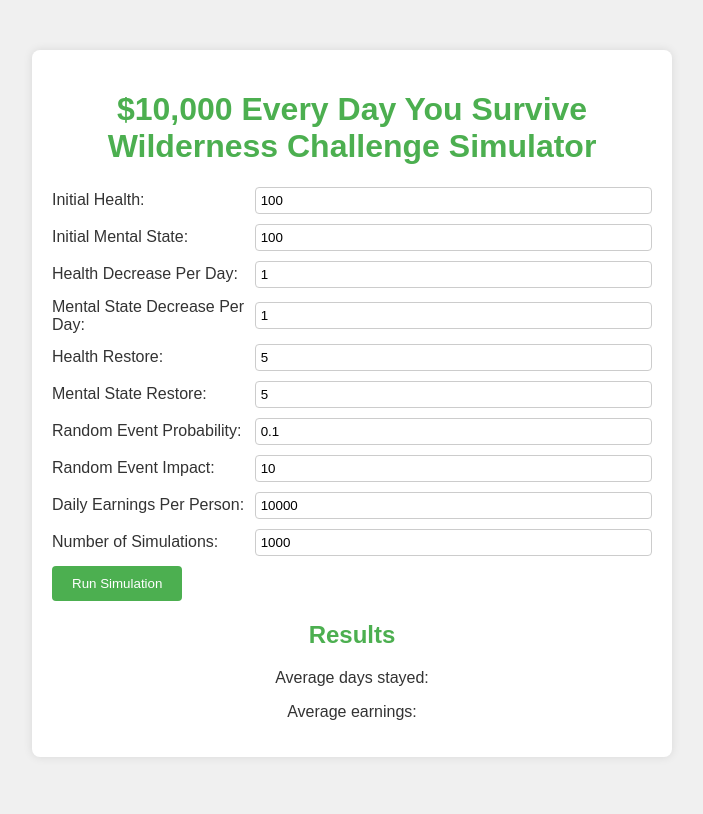
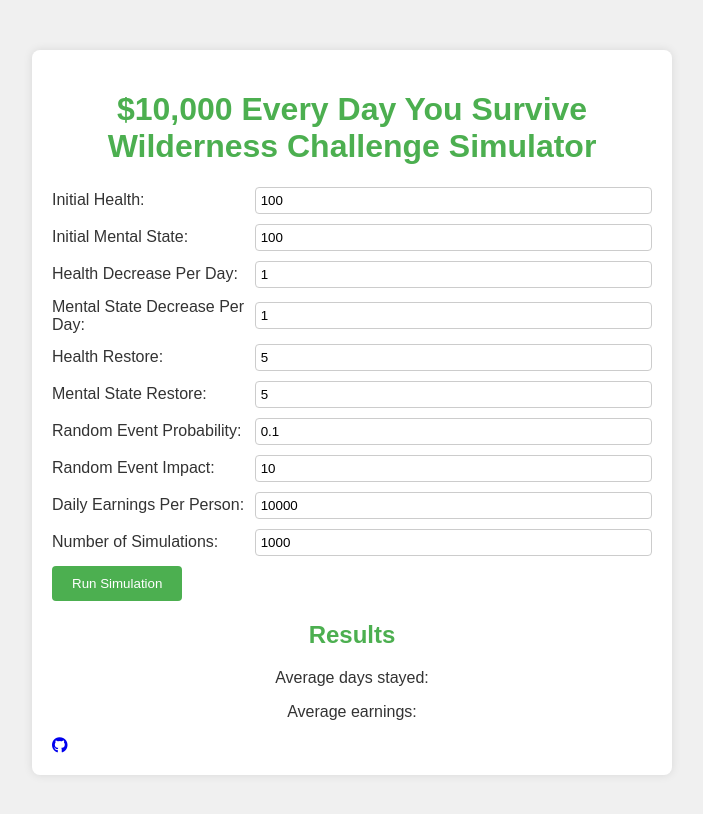
Before and after one commit to Shuggreal/MrBeastWildernesSimulator, a plain HTML site: page index.html in a window 1280 px wide. Shown: the whole page, without its empty margins (288-991 px from the left). Drawn offline with Linux system fonts and the light colour scheme.

Commit message:
Update index.html

```diff
--- a/index.html
+++ b/index.html
@@ -5,6 +5,8 @@
     <meta name="viewport" content="width=device-width, initial-scale=1.0">
     <title>$10,000 Every Day You Survive Wilderness Challenge Simulator</title>
     <link rel="stylesheet" href="styles.css">
+    <!-- Link to Font Awesome for the GitHub icon -->
+    <link rel="stylesheet" href="https://cdnjs.cloudflare.com/ajax/libs/font-awesome/6.0.0-beta3/css/all.min.css">
 </head>
 <body>
     <div class="container">
@@ -57,7 +59,21 @@
             <p id="averageDaysStayed">Average days stayed: </p>
             <p id="averageEarnings">Average earnings: </p>
         </div>
+
+        <!-- GitHub icon with link -->
+        <div class="github-link">
+            <a href="https://github.com/Shuggreal" target="_blank">
+                <i class="fab fa-github"></i>
+            </a>
+        </div>
     </div>
+
     <script src="script.js"></script>
+    <script>
+        // Log credit message to the console
+        console.log('%cThis project was made by %cShuggreal', 'color: black; font-size: 16px;', 'color: #4CAF50; font-size: 16px; font-weight: bold;');
+        console.log('%cGitHub: https://github.com/Shuggreal', 'color: #4CAF50; font-size: 14px;');
+        console.log('%c%c   ', 'font-size: 30px; background-image: url("https://github.githubassets.com/images/modules/logos_page/GitHub-Mark.png"); background-size: cover;', 'background: none;');
+    </script>
 </body>
 </html>
```
